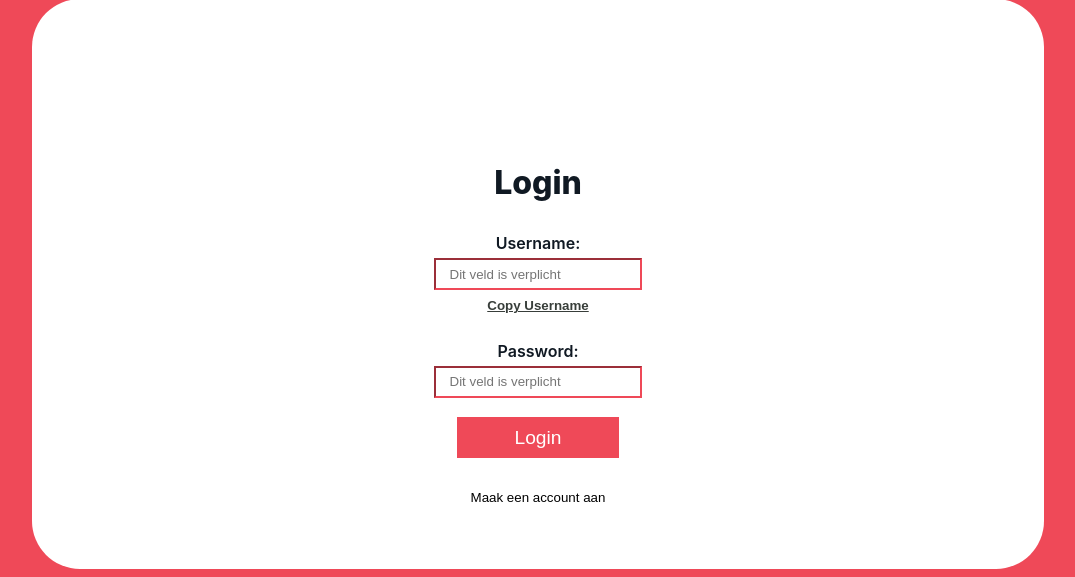
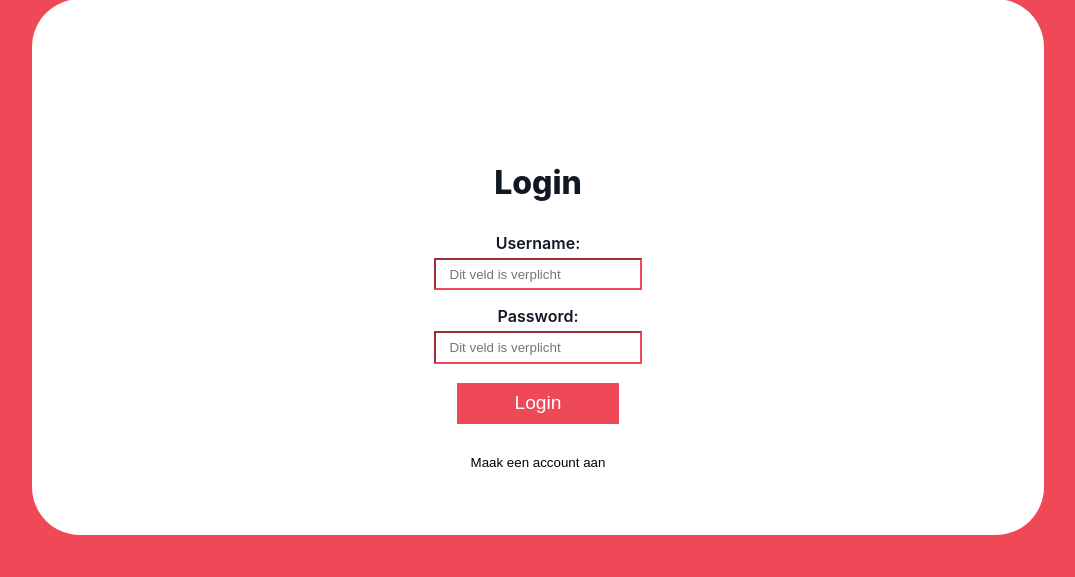
Before and after one commit to MegandeRuig/Project-Tech, a Node server app: page / in a window 1280 px wide. Shown: the part 317-894 px from the top of the page, without its empty margins (102-1177 px from the left). After the commit the page ends 852 px from the top, so only its background shows below. Run offline with Node 20, Linux system fonts and the light colour scheme; some libraries are stand-ins or nearby versions.

Commit message:
rm van copy index

```diff
--- a/views/index.handlebars
+++ b/views/index.handlebars
@@ -7,8 +7,6 @@
         <form id="login-form">
             <label for="username">Username:</label>
             <input type="text" id="username" name="username" placeholder="Dit veld is verplicht" required>
-
-            <button id="copyButton">Copy Username</button>
 
             <label for="password">Password:</label>
             <input type="password" id="password" name="password" placeholder="Dit veld is verplicht" required>
```
